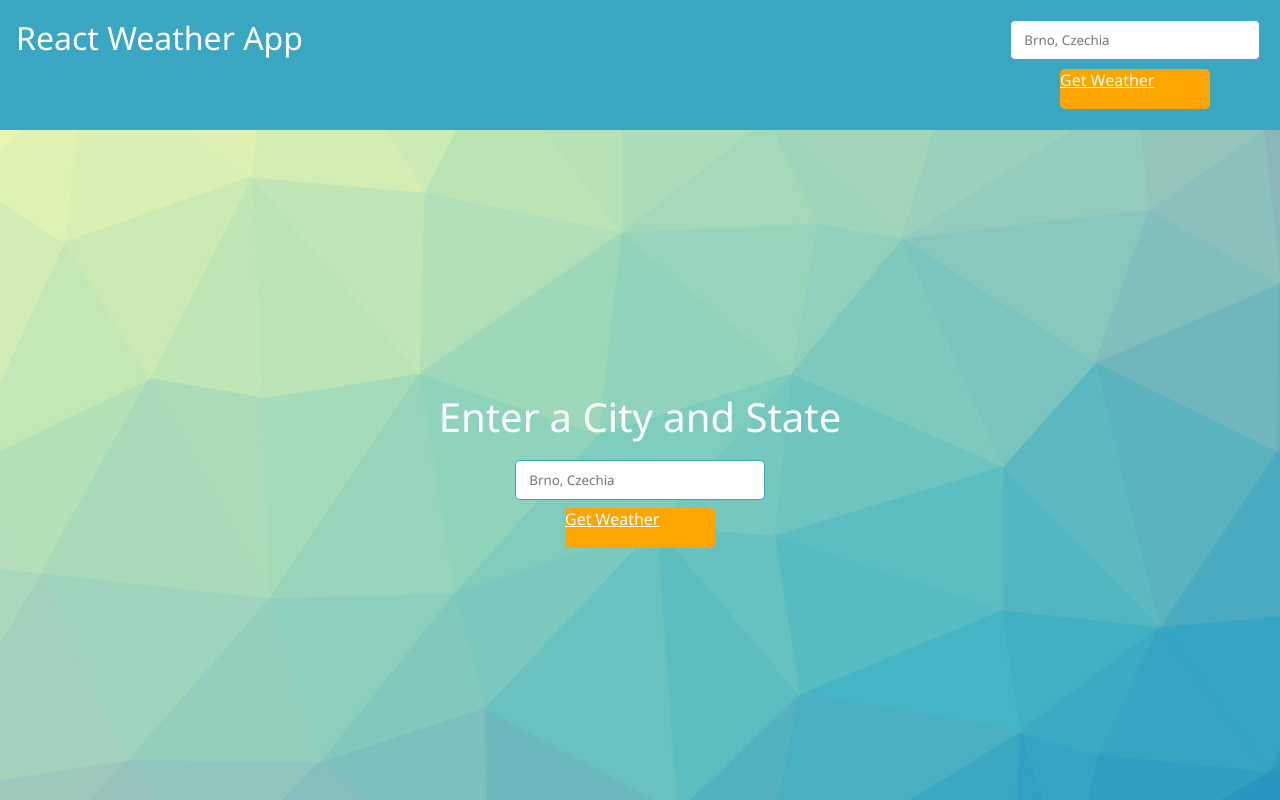
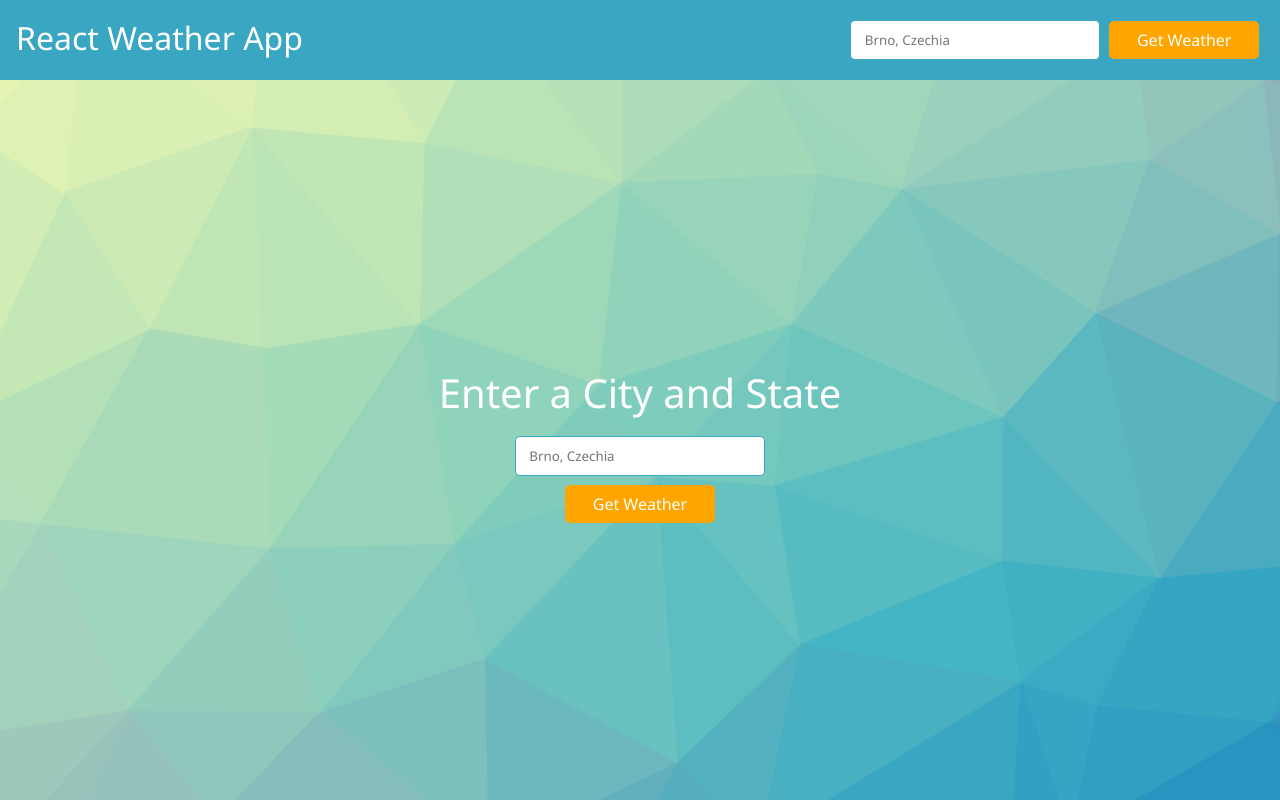
Before and after one commit to mrodin/react-projects, a React app in the folder react-weather-app/: page / in a window 1280 px wide. Built offline with nearby package versions, Linux system fonts and the light colour scheme.

Commit message:
add direction prop to AddressForm

```diff
--- a/react-weather-app/app/components/AddressForm.js
+++ b/react-weather-app/app/components/AddressForm.js
@@ -1,4 +1,5 @@
 import React from 'react';
+import PropTypes from 'prop-types';
 import { Link } from 'react-router-dom';
 
 class AddressForm extends React.Component {
@@ -23,7 +24,7 @@ class AddressForm extends React.Component {
   render() {
     return (
       <div className='column column--center'>
-        <form className='column column--center'>
+        <form className={this.props.direction}>
           <input
             className='address-form__input'
             id='address'
@@ -47,4 +48,8 @@ class AddressForm extends React.Component {
   }
 }
 
+AddressForm.propTypes = {
+  direction: PropTypes.string.isRequired
+}
+
 export default AddressForm;
--- a/react-weather-app/app/components/Home.js
+++ b/react-weather-app/app/components/Home.js
@@ -5,7 +5,7 @@ export default function Home() {
   return (
     <div className='home__container column column--center'>
       <div className='home__hint'>Enter a City and State</div>
-      <AddressForm />
+      <AddressForm direction={'column column--center'} />
     </div>
   )
 }
--- a/react-weather-app/app/components/Navigation.js
+++ b/react-weather-app/app/components/Navigation.js
@@ -1,13 +1,13 @@
 import React from 'react';
 import AddressForm from './AddressForm';
 
-export default function Navigation(props) {
+export default function Navigation() {
   return (
     <nav className='nav row'>
       <div className='nav__title'>
         <a href="#" className='nav__link'>React Weather App</a>
       </div>
-      <AddressForm />
+      <AddressForm direction={'row'} />
     </nav>
   )
 }
--- a/react-weather-app/app/index.css
+++ b/react-weather-app/app/index.css
@@ -84,10 +84,13 @@
 
 .address-form__button {
   width: 150px;
-  height: 40px;
+  height: 38px;
   border: none;
   background: orange;
   color: white;
   margin: 0.3em;
   border-radius: 5px;
+  text-align: center;
+  line-height: 38px;
+  text-decoration: none;
 }
--- a/react-weather-app/package.json
+++ b/react-weather-app/package.json
@@ -16,6 +16,7 @@
   "license": "ISC",
   "dependencies": {
     "babel-polyfill": "^6.26.0",
+    "prop-types": "^15.6.2",
     "react": "^16.4.0",
     "react-dom": "^16.4.0",
     "react-router-dom": "^4.3.1",
```
Also changed, not shown: 1 other file.
